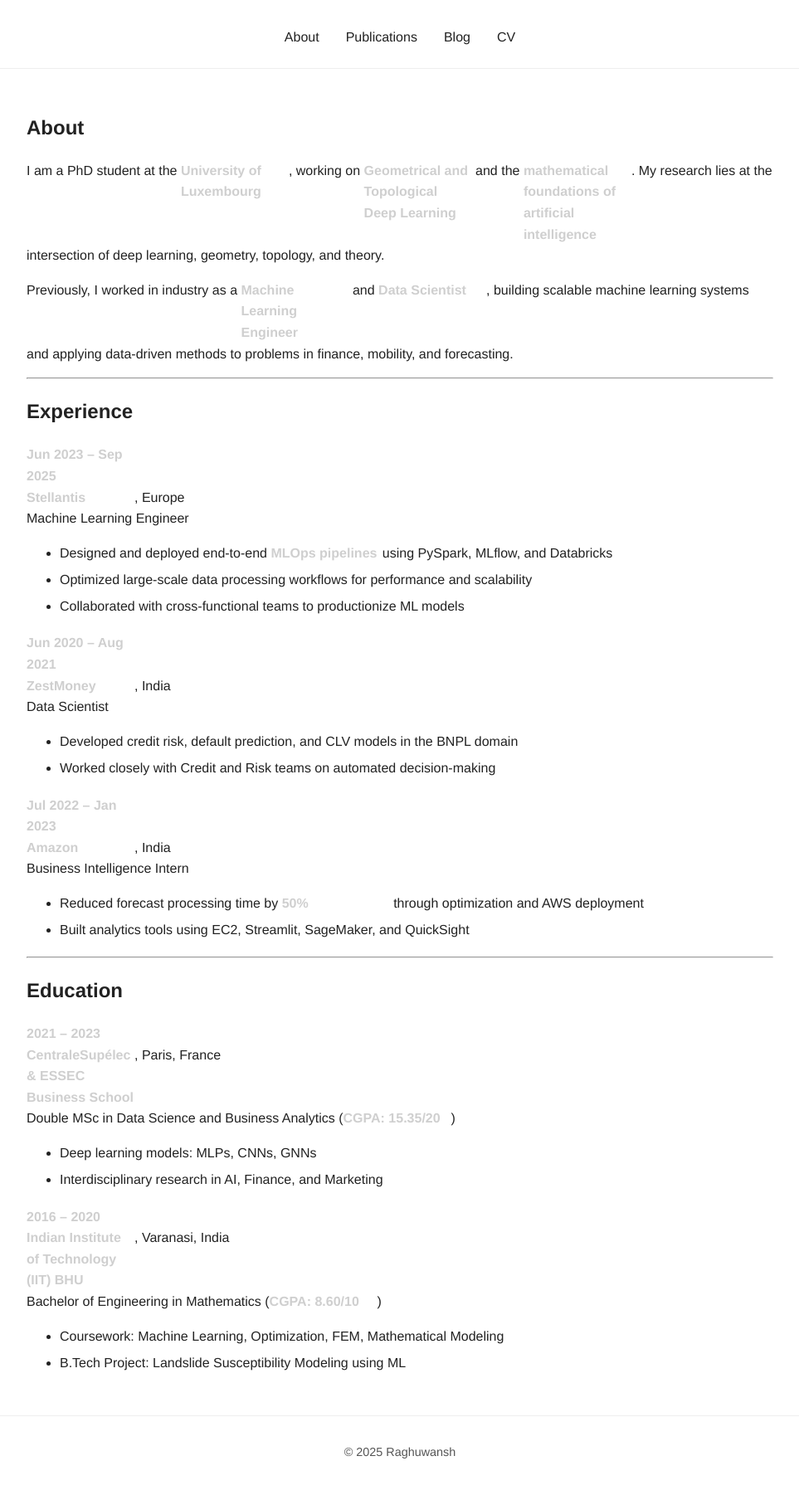
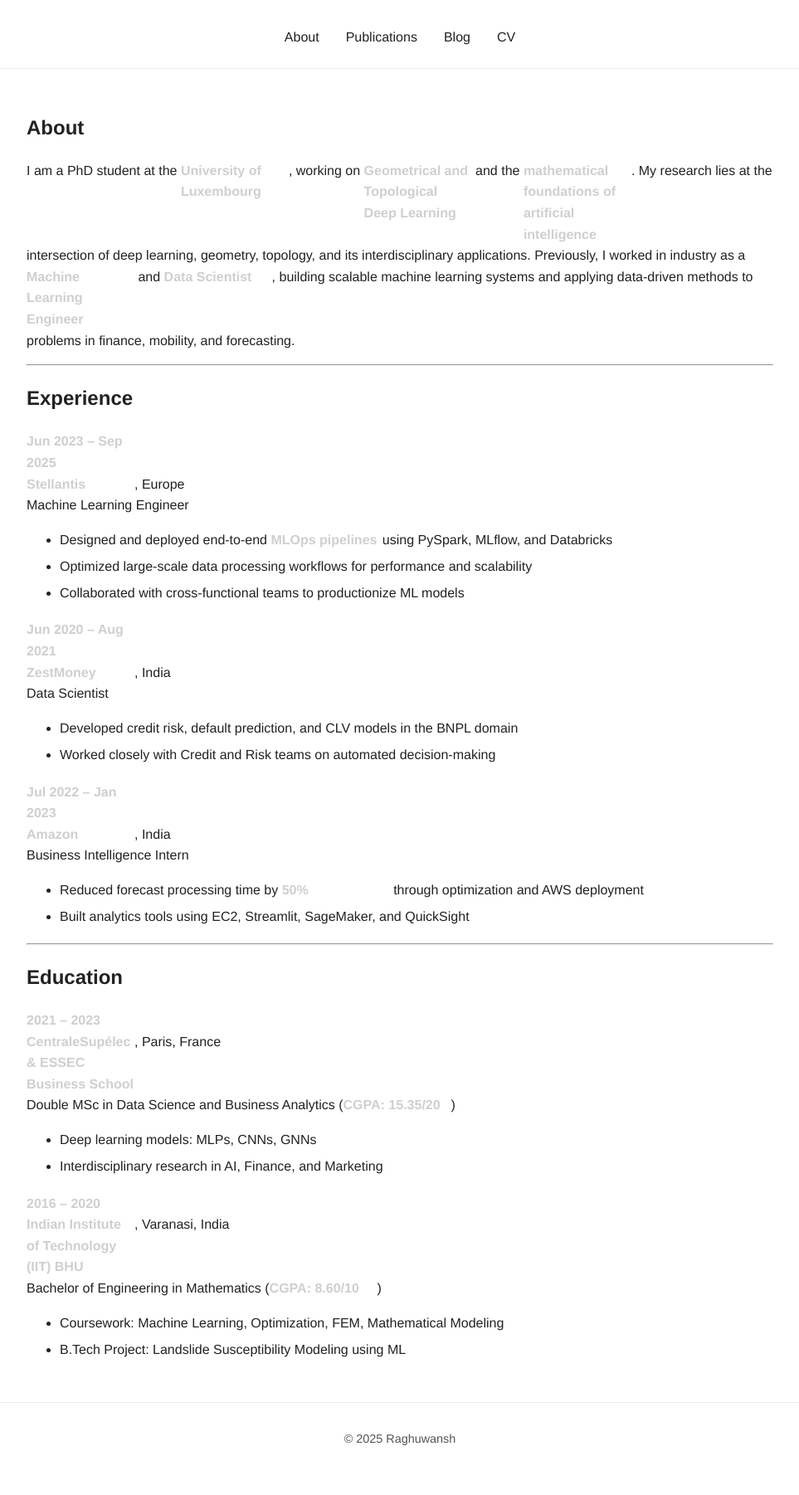
Before and after one commit to rajraghuwansh/rajraghuwansh.github.io, a Jekyll site: the page built from about.md, in a window 1280 px wide. Shown: the whole page at 83% size, without its empty margins (158-1121 px from the left). Built offline with Jekyll 4.4.1, drawn with Linux system fonts in a browser that asks for light colours.

Commit message:
about page

```diff
--- a/about.md
+++ b/about.md
@@ -6,8 +6,7 @@ permalink: /about/
 
 ## About
 
-I am a PhD student at the **University of Luxembourg**, working on **Geometrical and Topological Deep Learning** and the **mathematical foundations of artificial intelligence**. My research lies at the intersection of deep learning, geometry, topology, and theory.
-
+I am a PhD student at the **University of Luxembourg**, working on **Geometrical and Topological Deep Learning** and the **mathematical foundations of artificial intelligence**. My research lies at the intersection of deep learning, geometry, topology, and its interdisciplinary applications.
 Previously, I worked in industry as a **Machine Learning Engineer** and **Data Scientist**, building scalable machine learning systems and applying data-driven methods to problems in finance, mobility, and forecasting.
 
 ---
```
